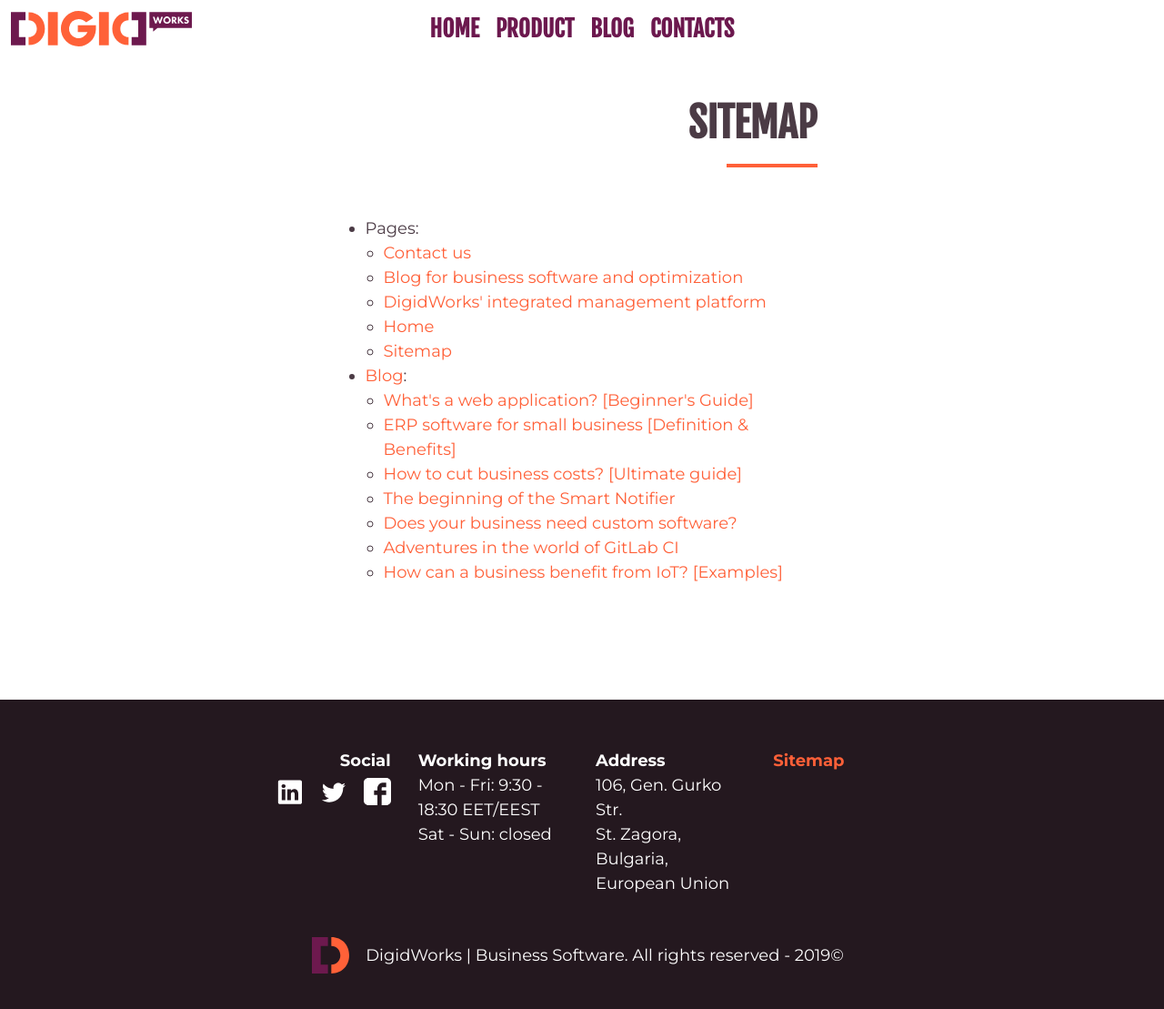
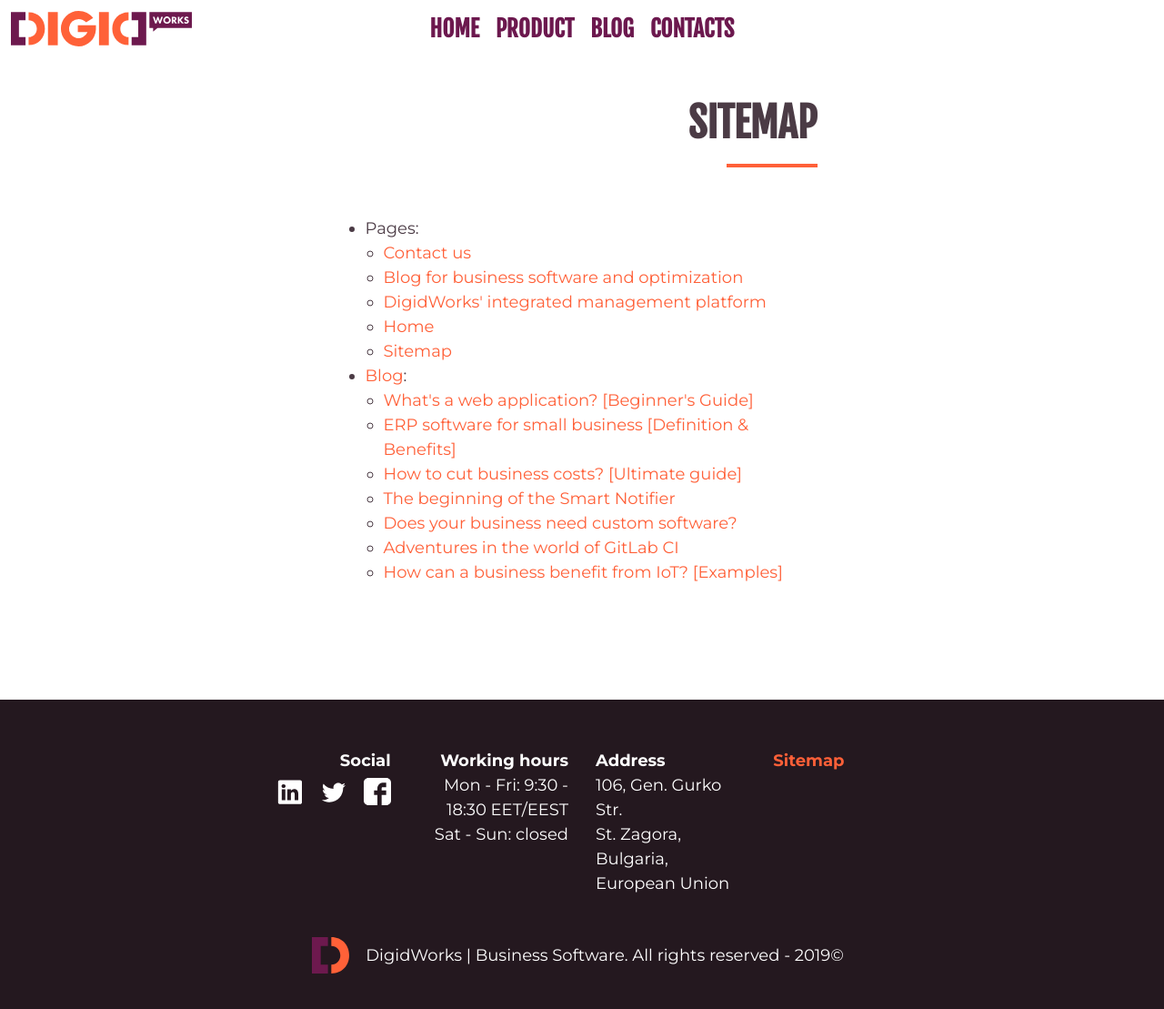
Before and after one commit to nikolai-tenev/nikolai-tenev.github.io, a Jekyll site: the page built from sitemap.html, in a window 1280 px wide and 1124 px high. Shown: the top 1109 px of the window at 91% size. Built offline with Jekyll 4.4.1, drawn with Linux system fonts in a browser that asks for light colours; comment, search, counter and statistics services are not loaded.

Commit message:
1. Fix mobile bugs.

```diff
--- a/_layouts/default.html
+++ b/_layouts/default.html
@@ -103,11 +103,11 @@
     </nav>
     {{ content }}
     <footer id="copyright" class="row p-5 mt-auto justify-content-center">
-        <div class="col-12 col-md-10 col-xl-8 standard-centered-page">
+        <div class="col-12 col-lg-10 col-xl-8 standard-centered-page">
             <div class="row mb-4">
-                <div class="col-12 col-md-3 text-md-right">
+                <div class="col-12 col-lg-3 text-center text-lg-right">
                     <strong>Social</strong>
-                    <ul class="social nav mb-3 justify-content-md-end">
+                    <ul class="social nav mb-3 justify-content-center justify-content-lg-end">
                         <li class="nav-item pr-2 pr-lg-3">
                             <a class="d-inline-block" href="{{ site.data.social_profiles.items.linkedin.url }}"
                                aria-label="{{ site.data.social_profiles.items.linkedin.title }}"
@@ -140,17 +140,17 @@
                         </li>
                     </ul>
                 </div>
-                <div class="col-12 col-md-3">
+                <div class="col-12 col-lg-3 text-center text-lg-right">
                     <strong>Working hours</strong>
                     <p class="mb-0">Mon - Fri: 9:30 - 18:30 EET/EEST</p>
                     <p>Sat - Sun: closed</p>
                 </div>
-                <div class="col-12 col-md-3">
+                <div class="col-12 col-lg-3 text-center text-lg-left">
                     <strong>Address</strong>
                     <p class="mb-0">106, Gen. Gurko Str.</p>
                     <p>St. Zagora, Bulgaria, European Union</p>
                 </div>
-                <div class="col-12 col-md-3 text-md-left">
+                <div class="col-12 col-lg-3 text-center text-lg-left">
                     <a class="py-3 color-orange" href="{{ site.data.navigation.other.sitemap | relative_url }}"
                        title="{{ site.name }}' sitemap - check out everything in one place">
                         <strong>Sitemap</strong>
@@ -158,13 +158,19 @@
                 </div>
             </div>
             <div class="row">
-                <div class="col-12 py-2 py-md-0 d-flex align-items-center justify-content-center">
-                    <a class="no-underline mr-3" href="{{ site.data.navigation.items.home.url | relative_url }}"
-                       title="{{ site.name }} | {{ site.title }}">
-                        <img class="img-fluid" src="{{ site.logo_small_svg }}" alt="{{ site.name }} | {{ site.title }}"
-                             title="{{ site.name }} | {{ site.title }}">
-                    </a>
-                    <p class="my-0 pr-2 text-center text-md-left">{{ site.name }} | {{ site.title }}. All rights reserved - {{ site.time | date: '%Y' }}©</p>
+                <div class="col-12 py-2 py-md-0">
+                    <div class="row no-gutters d-flex align-items-center justify-content-center">
+                        <div class="col-12 col-md-auto text-center mb-3 mb-md-0">
+                            <a class="no-underline mr-md-3" href="{{ site.data.navigation.items.home.url | relative_url }}"
+                               title="{{ site.name }} | {{ site.title }}">
+                                <img class="img-fluid" src="{{ site.logo_small_svg }}" alt="{{ site.name }} | {{ site.title }}"
+                                     title="{{ site.name }} | {{ site.title }}">
+                            </a>
+                        </div>
+                        <div class="col-12 col-md-auto">
+                            <p class="my-0 pr-2 text-center text-md-left">{{ site.name }} | {{ site.title }}. All rights reserved - {{ site.time | date: '%Y' }}©</p>
+                        </div>
+                    </div>
                 </div>
             </div>
         </div>
--- a/assets/css/base.css
+++ b/assets/css/base.css
@@ -288,6 +288,7 @@
 #what-we-can-do, #get-free-quote, #copyright, #projects, #projects-list {
     color: #fff;
     background-color: #24181f;
+    overflow-wrap: break-word;
 }
 
 #why-us {
@@ -295,10 +296,12 @@
     background: -moz-linear-gradient(-45deg, #6c184e 0%, #ff6038 100%);
     background: -webkit-linear-gradient(-45deg, #6c184e 0%, #ff6038 100%);
     background: linear-gradient(135deg, #6c184e 0%, #ff6038 100%);
+    overflow-wrap: break-word;
 }
 
 #testimonials, #technical-side, #who-are-we, #what-you-get, #get-free-demo {
     background-color: #faf9f8;
+    overflow-wrap: break-word;
 }
 
 #testimonials blockquote footer {
```
